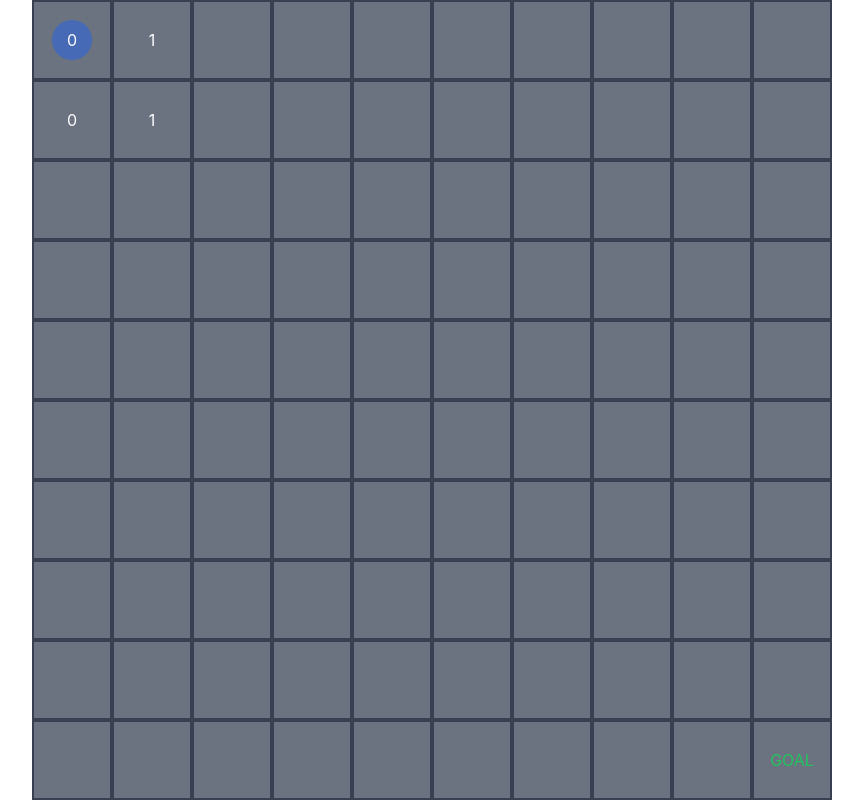
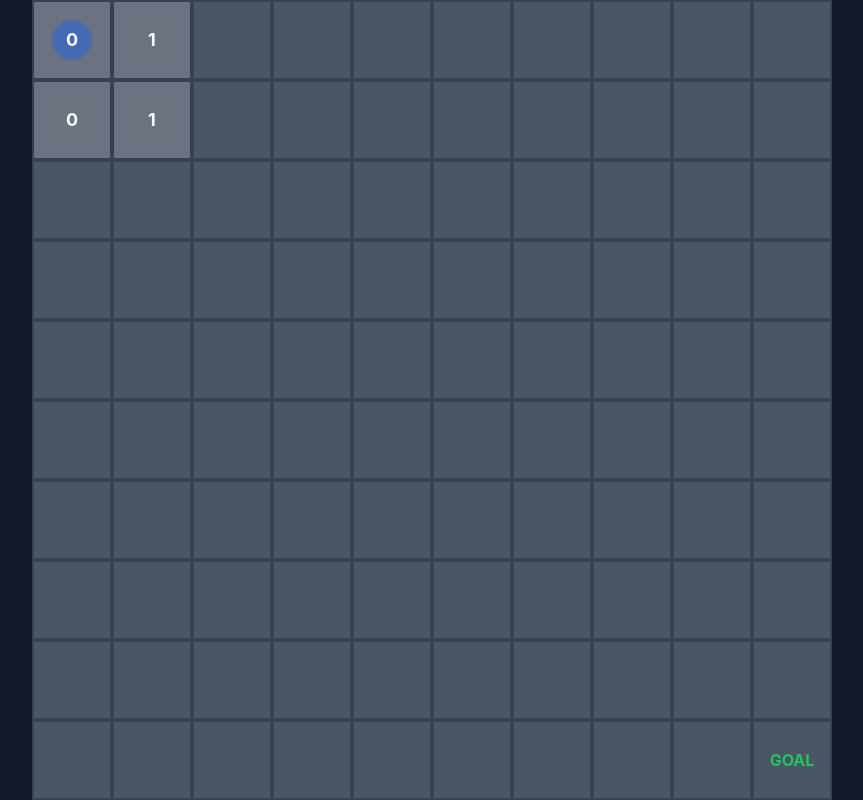
Before and after one commit to project-fortuna/minewalker, a Next.js app: page / in a window 1280 px wide. Shown: the whole page, without its empty margins (208-1071 px from the left). Built offline with nearby package versions, Linux system fonts and the light colour scheme.

Commit message:
Styling changes

```diff
--- a/components/GameBoard.tsx
+++ b/components/GameBoard.tsx
@@ -60,8 +60,6 @@ const GameBoard = () => {
   const generateGridData = () => {
     const mineLocations = generateMines();
 
-    console.log(mineLocations);
-
     // Generate the initial grid data
     const squares: GridData[] = [];
     for (let i = 0; i < BOARD_WIDTH; i++) {
@@ -72,7 +70,6 @@ const GameBoard = () => {
             (mineLoc) => mineLoc.r === location.r && mineLoc.c == location.c,
           ).length >= 1;
 
-        console.log(isMine);
         squares.push({
           location,
           isMine,
@@ -86,10 +83,8 @@ const GameBoard = () => {
     squares
       .filter((g) => g.isMine)
       .forEach((g) => {
-        console.log('updating mine at', g.location);
         for (let x = g.location.r - 1; x < g.location.r + 2; x++) {
           for (let y = g.location.c - 1; y < g.location.c + 2; y++) {
-            console.log('updating mine count at', x, y);
             if (x < 0 || x >= BOARD_WIDTH || y < 0 || y >= BOARD_HEIGHT) {
               continue;
             }
@@ -187,19 +182,29 @@ const GameBoard = () => {
     <div className="w-[800px]">
       {/* Game over modal */}
       <Modal isOpen={gameOverModalOpen}>
-        <div className=" border-white border-2 w-full max-w-sm p-6 my-8 overflow-hidden text-center align-middle backdrop-blur-md text-white">
-          <div className="flex flex-col">
-            <h2>Game over!</h2>
-            <button onClick={resetGame}>Try again</button>
+        <div className=" border-gray-300 border-2 rounded-md w-full max-w-sm p-6 my-8 overflow-hidden text-center align-middle backdrop-blur-md ">
+          <div className="flex flex-col gap-3">
+            <h2 className="text-2xl text-gray-50">Game over!</h2>
+            <button
+              className="p-2 bg-red-700 rounded-md hover:bg-red-600 transition-all text-gray-50 font-semibold"
+              onClick={resetGame}
+            >
+              Try again
+            </button>
           </div>
         </div>
       </Modal>
       {/* Win modal */}
       <Modal isOpen={winModalOpen}>
-        <div className=" border-white border-2 w-full max-w-sm p-6 my-8 overflow-hidden text-center align-middle backdrop-blur-md text-white">
-          <div className="flex flex-col">
-            <h2>You win!</h2>
-            <button onClick={resetGame}>Play again</button>
+        <div className=" border-white border-2 rounded-md w-full max-w-sm p-6 my-8 overflow-hidden text-center align-middle backdrop-blur-md ">
+          <div className="flex flex-col gap-3">
+            <h2 className="text-2xl text-gray-50">YOU WIN!!!</h2>
+            <button
+              className="p-2 bg-green-700 rounded-md hover:bg-green-600 transition-all text-gray-50 font-semibold"
+              onClick={resetGame}
+            >
+              Play again
+            </button>
           </div>
         </div>
       </Modal>
@@ -212,6 +217,7 @@ const GameBoard = () => {
             isMine={g.isMine}
             playerIsHere={sameLocation(player.location, g.location)}
             onClick={handlePlayerMove}
+            playerLocation={player.location}
             isRevealed={g.isRevealed}
             gameOver={gameState === GameState.GAME_OVER}
             isGoal={sameLocation(GOAL_LOCATION, g.location)}
--- a/components/Square.tsx
+++ b/components/Square.tsx
@@ -11,6 +11,7 @@ const Square = (props: {
   nearbyMineCount: number;
   isMine: boolean;
   playerIsHere: boolean;
+  playerLocation: Location;
   isRevealed: boolean;
   onClick: Function;
   isGoal: boolean;
@@ -22,17 +23,30 @@ const Square = (props: {
     }
     props.onClick(props.location, props.isMine, props.isGoal);
   };
+
+  const isHoverable = () => {
+    return (
+      Math.abs(props.location.r - props.playerLocation.r) <= 1 &&
+      Math.abs(props.location.c - props.playerLocation.c) <= 1
+    );
+  };
   return (
     <li
-      className="flex justify-center items-center w-[80px] h-[80px] bg-gray-500 border-2 border-gray-700"
+      className={`flex justify-center items-center w-[80px] h-[80px]  border-2 border-gray-700 ${
+        isHoverable()
+          ? 'cursor-pointer bg-gray-500 hover:bg-gray-400'
+          : 'cursor-default bg-gray-600'
+      } transition-all`}
       onClick={handleClick}
     >
       {props.gameOver && props.isMine && <p className="text-red-500">MINE</p>}
       {props.playerIsHere && <Player></Player>}
       {props.isRevealed && (
-        <p className="absolute text-white">{props.nearbyMineCount}</p>
+        <p className="absolute text-gray-50 text-lg font-bold">
+          {props.nearbyMineCount}
+        </p>
       )}
-      {props.isGoal && <p className="text-green-500">GOAL</p>}
+      {props.isGoal && <p className="font-bold text-green-500">GOAL</p>}
     </li>
   );
 };
--- a/pages/index.tsx
+++ b/pages/index.tsx
@@ -16,7 +16,7 @@ const Home: NextPage = () => {
         />
         <link rel="icon" href="/favicon.ico" />
       </Head>
-      <div className="grid place-items-center h-screen">
+      <div className="grid place-items-center h-screen bg-gray-900">
         <GameBoard></GameBoard>
       </div>
     </>
```
